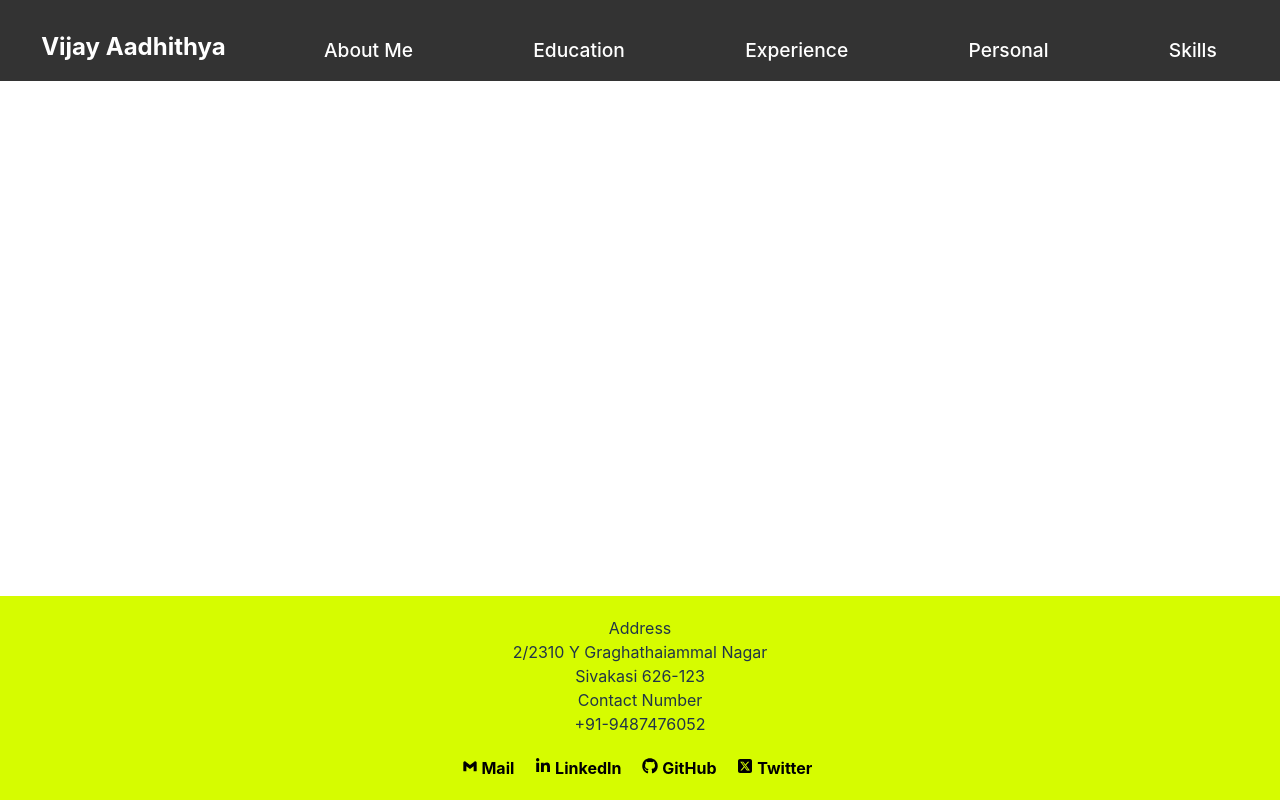
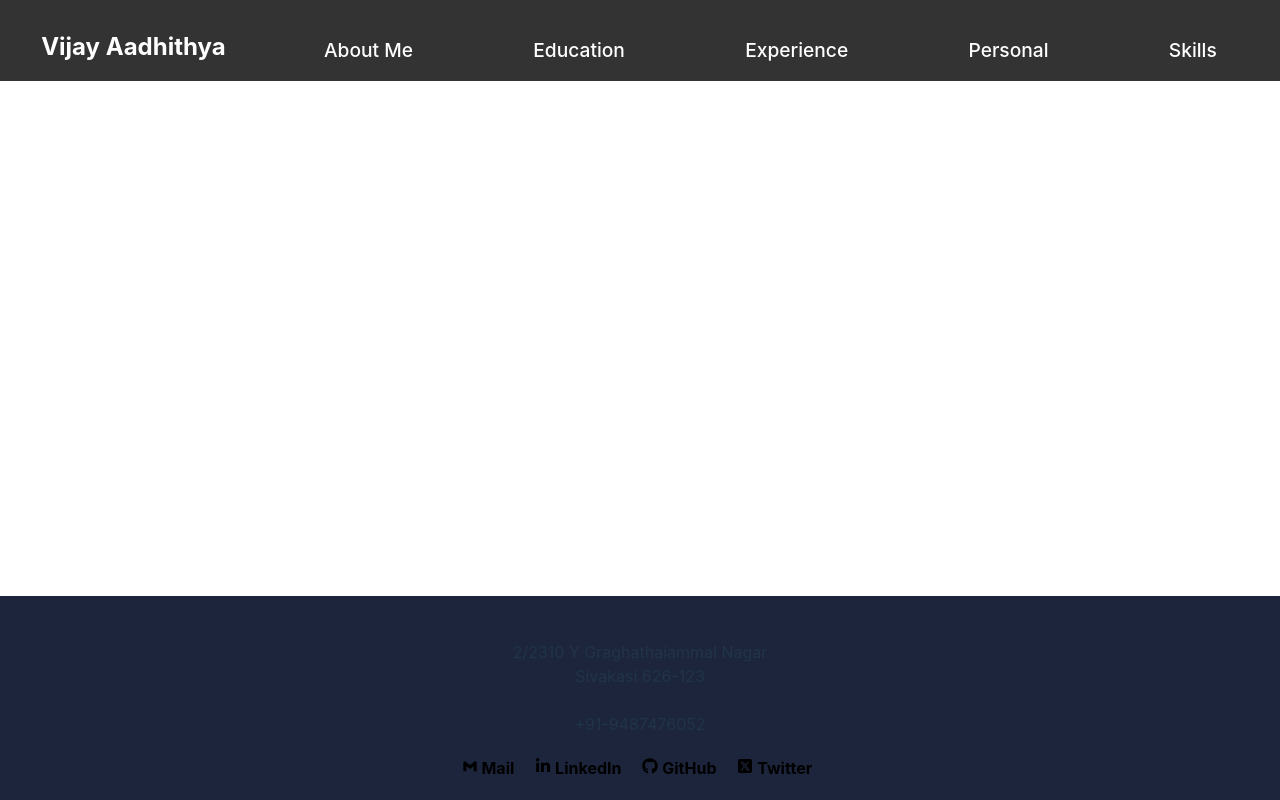
Before and after one commit to vijayaadhithya-murugan/OpenWebsite, a React (Vite) app: page /OpenWebsite/OpenWebsite/skills in a window 1280 px wide. Built offline with nearby package versions, Linux system fonts and the light colour scheme.

Commit message:
Route Change update json

```diff
--- a/package.json
+++ b/package.json
@@ -3,6 +3,7 @@
   "private": true,
   "version": "0.0.0",
   "type": "module",
+  "homepage": "https://vijayaadhithya-murugan.github.io/OpenWebsite",
   "scripts": {
     "dev": "vite",
     "build": "vite build",
--- a/src/data/allDetails.jsx
+++ b/src/data/allDetails.jsx
@@ -6,6 +6,7 @@ import { SiElasticsearch } from "react-icons/si";
 import { TbBrandPython } from "react-icons/tb";
 import { FaLinux } from "react-icons/fa6";
 import { FaDocker } from "react-icons/fa";
+import { DiMsqlServer } from "react-icons/di";
 
 export const contactDetails = {
   address: '2/2310 Y Graghathaiammal Nagar',
@@ -76,6 +77,11 @@ export const skillSet = [
     icon: <FaNodeJs />
   },
   {
+    skill: 'MS SQL',
+    level: 'Intermediate',
+    icon: <DiMsqlServer />
+  },
+  {
     skill: 'Elastic',
     level: 'Beginner',
     icon: <SiElasticsearch />
--- a/src/pages/contactMe.jsx
+++ b/src/pages/contactMe.jsx
@@ -10,14 +10,12 @@ const ContactMe = () => {
   return (
     <div className="footer-container">
       <div className="right-align">
-        <>Address</>
         <br />
         <>{contactDetails.address}</>
         <br />
         <>{contactDetails.city}</>
         <> {contactDetails.pincode}</>
         <br />
-        <>Contact Number</>
         <br />
         <>{contactDetails.mobile}</>
         <br />
--- a/src/styles/footer.css
+++ b/src/styles/footer.css
@@ -41,7 +41,7 @@ html, body {
 }
 
 .footer-container {
-  background-color: rgb(214, 252, 0);
+  background-color: #1c253c;
   width: 100%; /* Ensure it takes up the full width */
   height: auto; /* Adjust height as necessary */
   display: flex;
```
